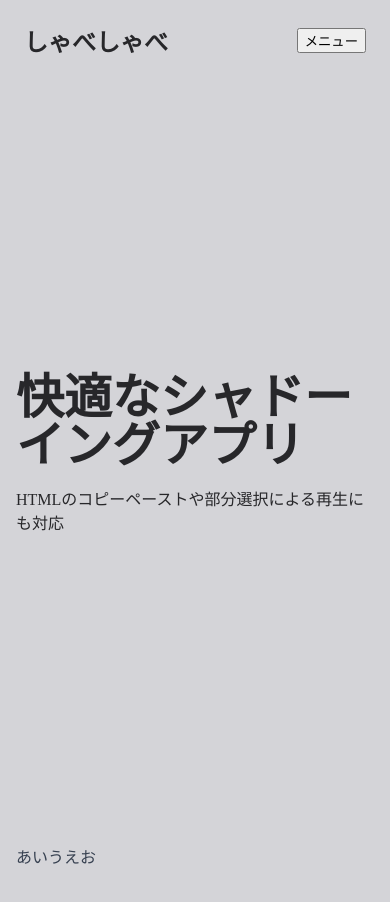
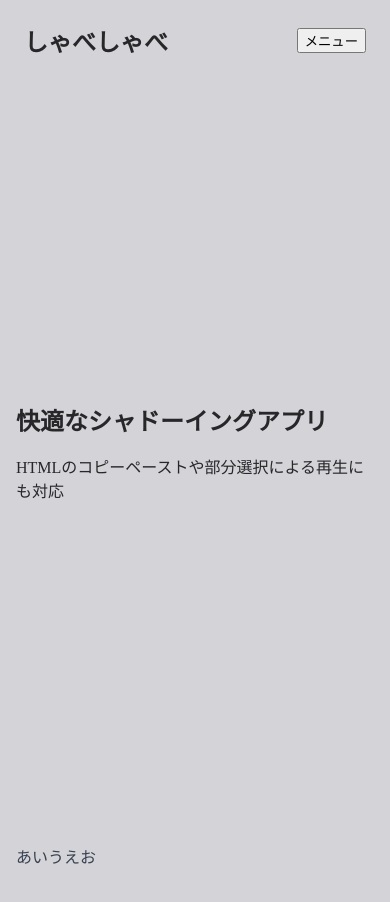
Before and after one commit to tasuren/shabe2x, a SvelteKit app: page / in a window 390 px wide. Shown: the top 902 px of the page. Built offline with nearby package versions, Linux system fonts and the light colour scheme.

Commit message:
タイトルを設定

```diff
--- a/src/routes/+page.svelte
+++ b/src/routes/+page.svelte
@@ -2,13 +2,15 @@
 	import Article from "$lib/components/Article.svelte";
 </script>
 
+<svelte:head>
+	<title>しゃべしゃべ（ホーム）</title>
+</svelte:head>
+
 <div class="flex" style:height="calc(100vh - 5rem)">
 	<div class="my-auto">
-		<h1 class="m-0 text-5xl">快適なシャドーイングアプリ</h1>
+		<h1 class="m-0 text-2xl sm:text-5xl">快適なシャドーイングアプリ</h1>
 		<p>HTMLのコピーペーストや部分選択による再生にも対応</p>
 	</div>
 </div>
 
-<Article>
-	あいうえお
-</Article>
+<Article>あいうえお</Article>
--- a/src/routes/app/+page.svelte
+++ b/src/routes/app/+page.svelte
@@ -4,4 +4,8 @@
 	import { text, speaker, volume, voiceName } from "$lib/state";
 </script>
 
+<svelte:head>
+	<title>しゃべしゃべ</title>
+</svelte:head>
+
 <App bind:text={$text} bind:speaker={$speaker} bind:voiceName={$voiceName} bind:volume={$volume} />
--- a/src/routes/docs/+page.svelte
+++ b/src/routes/docs/+page.svelte
@@ -1,6 +1,10 @@
 <script>
 	import Article from "$lib/components/Article.svelte";
 </script>
+
+<svelte:head>
+	<title>しゃべしゃべの説明書</title>
+</svelte:head>
 
 <Article class="mt-4">
 	<h1>説明書</h1>
@@ -48,7 +52,8 @@
 		まずこのアプリはまだ完成したばかりで、動作が不安定です。バグがあれば次の連絡先に連絡してください。
 	</p>
 	<p>
-		ソースコードは<a href="https://github.com/tasuren/shabe2x" target="_blank">GitHubのこのリポジトリ</a
+		ソースコードは<a href="https://github.com/tasuren/shabe2x" target="_blank"
+			>GitHubのこのリポジトリ</a
 		>にてホストしています。ですので、問題などはできればここでIssueとして投稿してください。<br />
 		また、開発者はtasurenであり、ホームページは<a href="https://tasuren.jp/" target="_blank">ここ</a
 		>です。開発者の問い合わせ情報もこのホームページにあります。
```
